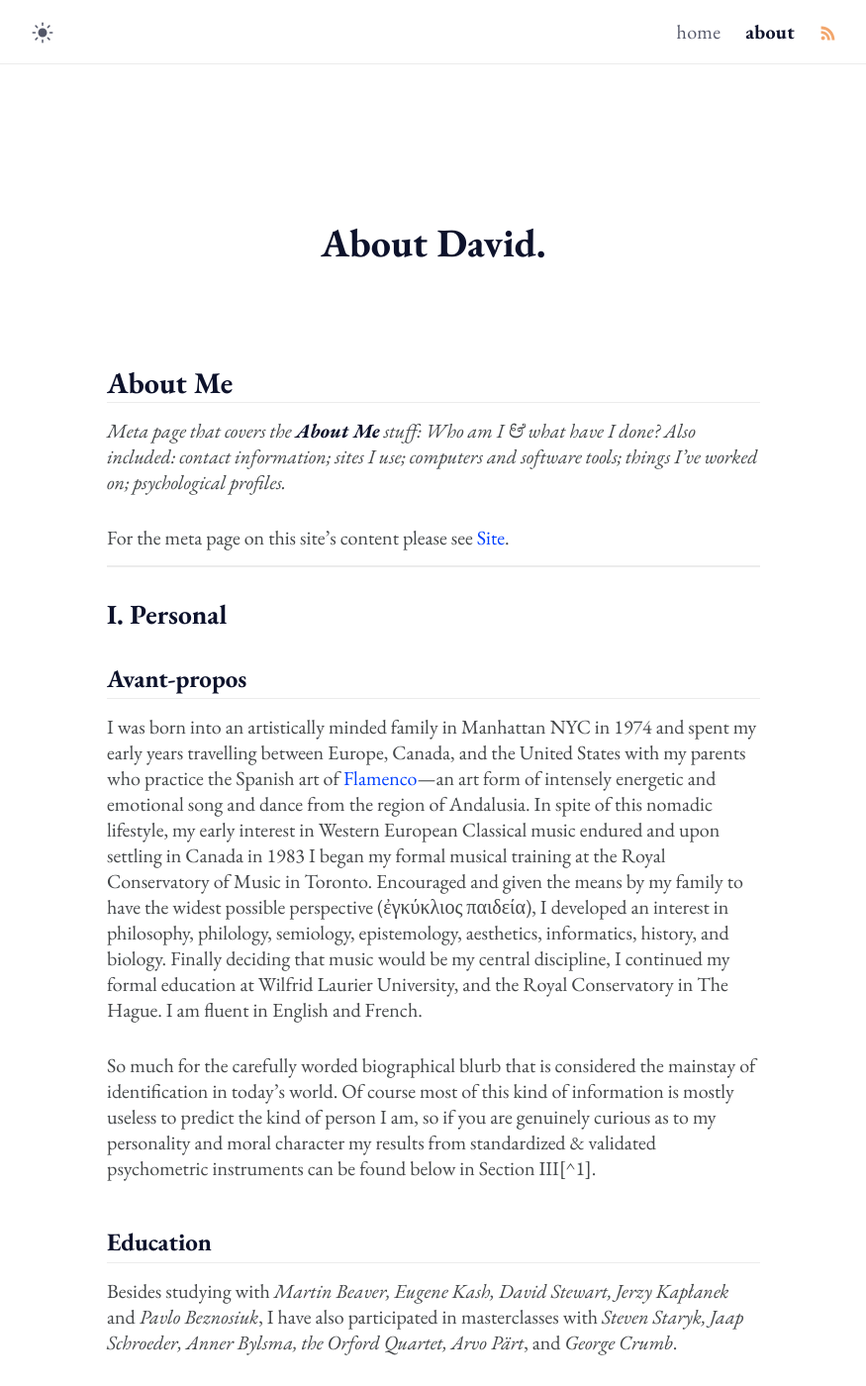
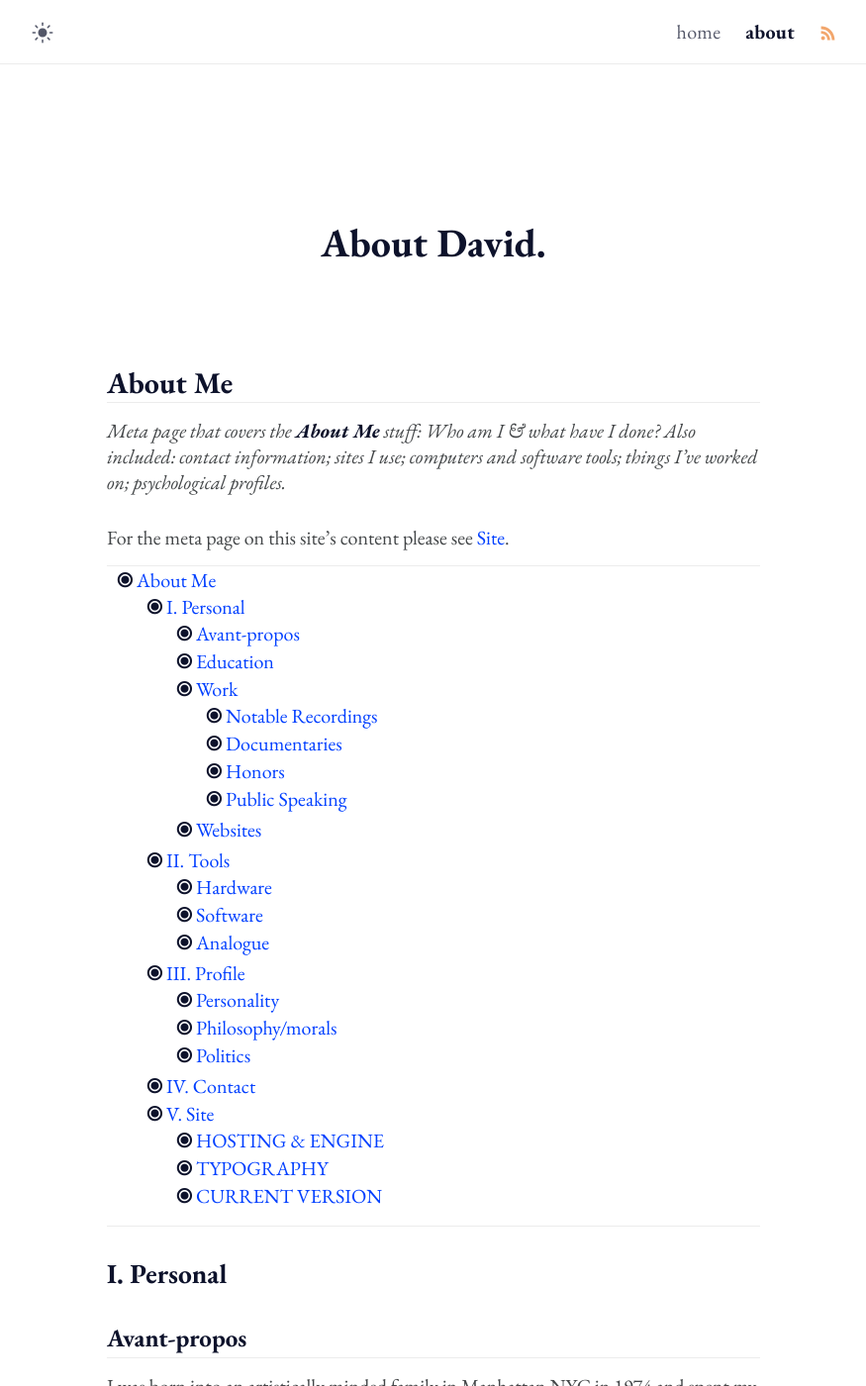
Before and after one commit to davidglidden/davidglidden.github.io, a Jekyll site: the page built from about.md, in a window 1280 px wide and 1400 px high. Shown: the whole window at 99% size, without its empty margins (202-1077 px from the left). Built offline with Jekyll 4.4.1, drawn with Linux system fonts in a browser that asks for light colours; some of the changed lines change nothing that is shown.

Commit message:
Update about.md

```diff
--- a/about.md
+++ b/about.md
@@ -16,6 +16,7 @@ For the meta page on this site's content please see [Site](/about_content).
 
 ***
 
+* This will become a table of contents (this text will be scrapped).
 {:toc}
 
 ***
```
